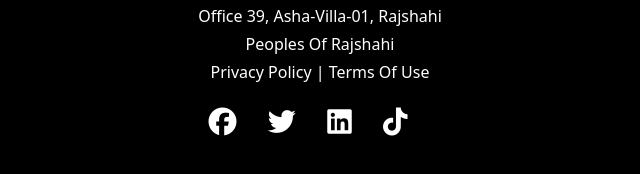
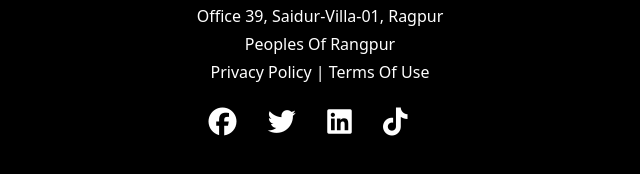
Before and after one commit to asmaul2/e-learning, a plain HTML site: page index.html in a window 1280 px wide. Shown: the part 5385-5559 px from the top of the page, 320-960 px from the left. Drawn offline with nearby package versions, Linux system fonts and the light colour scheme; files whose address does not match are found by name.

Commit message:
added footer section

```diff
--- a/index.html
+++ b/index.html
@@ -691,8 +691,8 @@
     <footer class="bg-black text-center py-5 text-white">
         <a class="navbar-brand ms-2 py-2" href="#"> <span class="fw-bold lgtx text-warning">E-</span><span
                 class="text-secondary lgtx fw-bold">LEARNING</span></a>
-        <p class="fs my-1">Office 39, Asha-Villa-01, Rajshahi </p>
-        <p class="my-1">Peoples Of Rajshahi</p>
+        <p class="fs my-1">Office 39, Saidur-Villa-01, Ragpur </p>
+        <p class="my-1">Peoples Of Rangpur</p>
         <p><a class="text-decoration-none text-white" href="">Privacy Policy | Terms Of Use</a></p>
         <div class="fs-3 gap-2">
             <a class="me-4 text-white" href=""><i class="fa-brands fa-facebook"></i></a>
```
